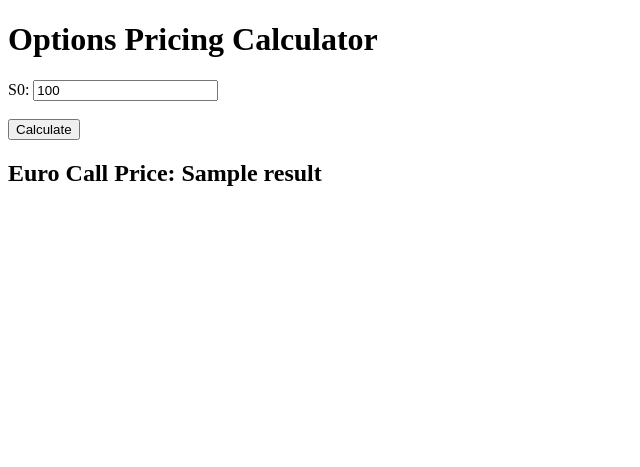
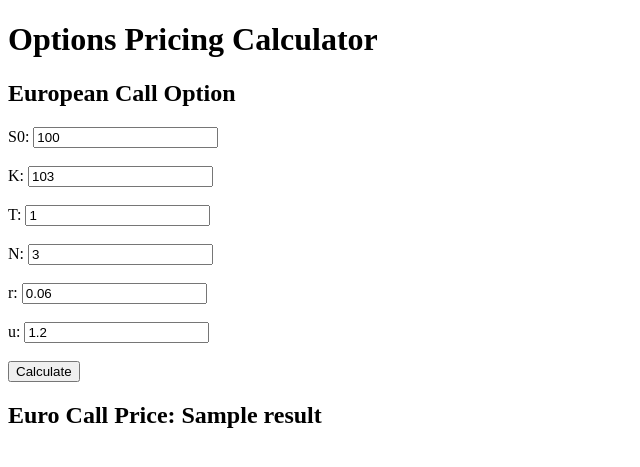
Before and after one commit to AnuragChaudhari7/optionsPricing, a Flask app: template templates/index.html in a window 1280 px wide. Shown: the top 467 px of the page, without its empty margins (0-640 px from the left). Run offline with Flask 3, Linux system fonts and the light colour scheme; the template is opened without the code that fills it: most values are stand-ins (such as "Sample title", 1, 10 or a date in 2020).

Commit message:
added all the parameter inputs

```diff
--- a/app.py
+++ b/app.py
@@ -10,8 +10,12 @@ def index():
         # get the numbers from the form
         #TODO: index form output option value with data inputted (S0,K,etc.)
         S0 = float(request.form['S0'])
-
-        result = float(binomial_slow(S0=S0)) # currently default values in funciton
+        K = float(request.form['K'])
+        T = float(request.form['T'])
+        N = int(request.form['N'])
+        r = float(request.form['r'])
+        u = float(request.form['u'])
+        result = float(binomial_slow(S0=S0, K=K, T=T, N=N, r=r, u=u)) #currently default values in funciton
     return render_template('index.html', result=result)
 
 @app.route('/hello')
--- a/templates/index.html
+++ b/templates/index.html
@@ -23,18 +23,38 @@
         <h2>Result: {{result}}</h2>
     {% endif %}
     -->
-
+    <h2>European Call Option</h2>
     <form method="POST">
         <label for="S0">S0:</label>
-        <input type="number" id="S0" name="S0" value="100" step="any" required>
+        <input type="number" id="S0" name="S0" value="{{ request.form.S0 or 100 }}" step="any" required>
         <br><br>
+
+        <label for="K"><Kg></Kg>K:</label>
+        <input type="number" id="K" name="K" value="{{ request.form.K or 103 }}" step="any" required>
+        <br><br>
+
+        <label for="T"><Kg></Kg>T:</label>
+        <input type="number" id="T" name="T" value="{{ request.form.T or 1 }}" step="any" required>
+        <br><br>
+
+        <label for="N"><Kg></Kg>N:</label>
+        <input type="number" id="N" name="N" value="{{ request.form.N or 3 }}" step="any" required>
+        <br><br>
+
+        <label for="r"><Kg></Kg>r:</label>
+        <input type="number" id="r" name="r" value="{{ request.form.r or 0.06 }}" step="any" required>
+        <br><br>
+
+        <label for="u"><Kg></Kg>u:</label>
+        <input type="number" id="u" name="u" value="{{ request.form.u or 1.2 }}" step="any" required>
+        <br><br>
+
+
 
         <button type="calculate">Calculate</button>
     </form>
 
-    {% if result is not none%}
         <h2>Euro Call Price: {{result}}</h2>
-    {% endif %}
 
 </body>
 </html>
```
Also changed, not shown: 1 other file.
